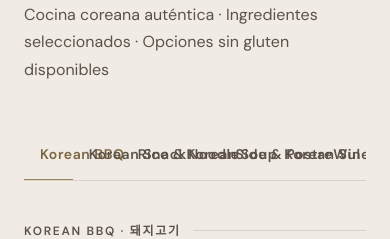
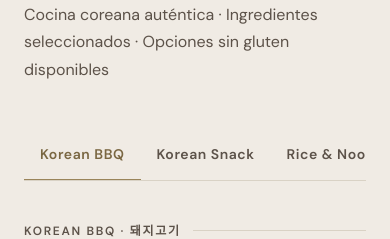
Before and after one commit to rednessworld/seoul-nadri, a plain HTML site: page index.html in a window 390 px wide. Shown: the part 3480-3719 px from the top of the page. Drawn offline with Linux system fonts and the light colour scheme.

Commit message:
fix: mobile menu tabs horizontal scroll

```diff
--- a/css/style.css
+++ b/css/style.css
@@ -1184,7 +1184,7 @@ section[id], :target {
 .menu__tabs::-webkit-scrollbar { display: none; }
 
 .menu__tab {
-  flex: 1;
+  flex: none;
   min-width: 0;
   min-height: 48px;
   padding: var(--sp-3) var(--sp-4);
```
